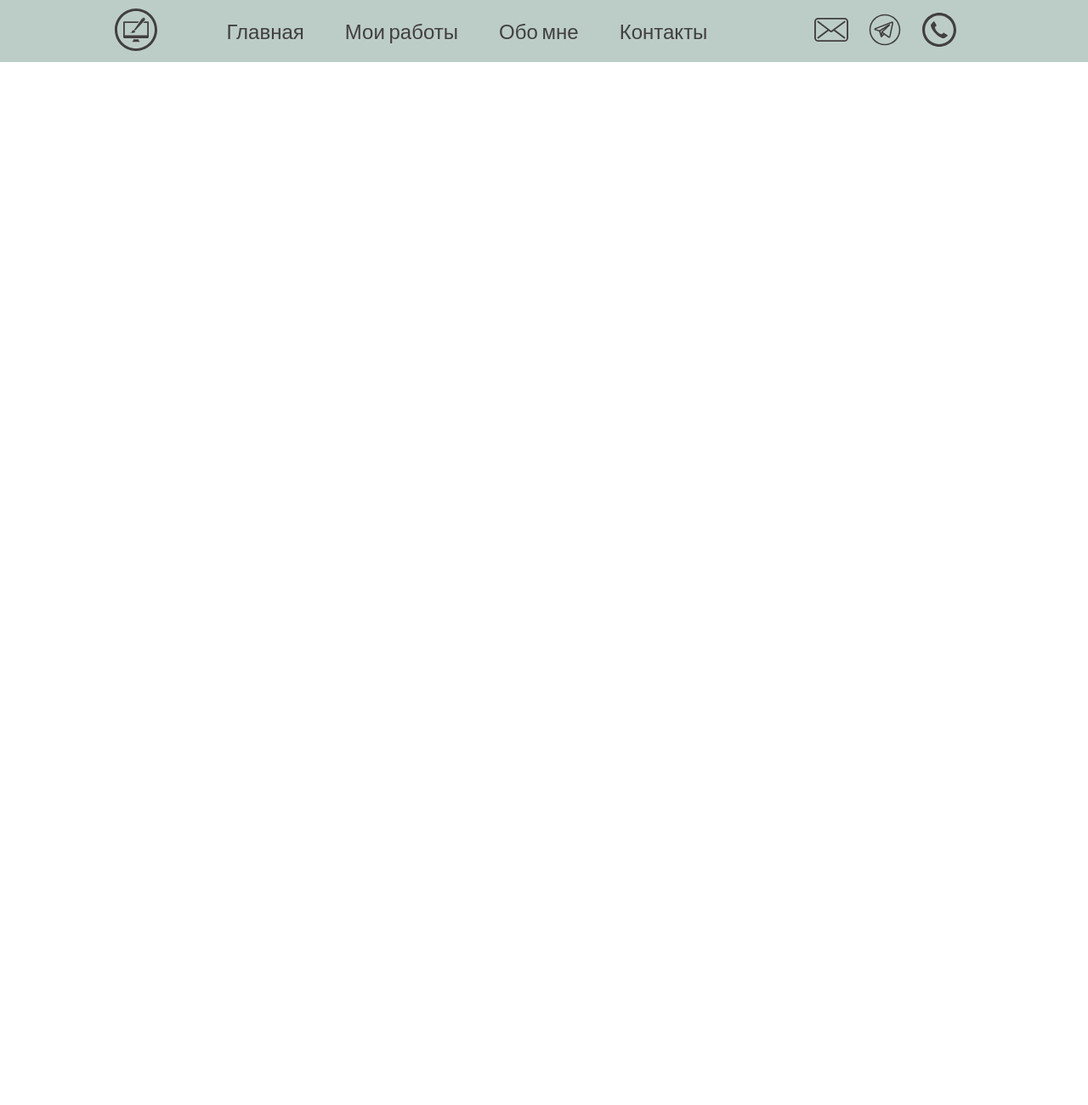
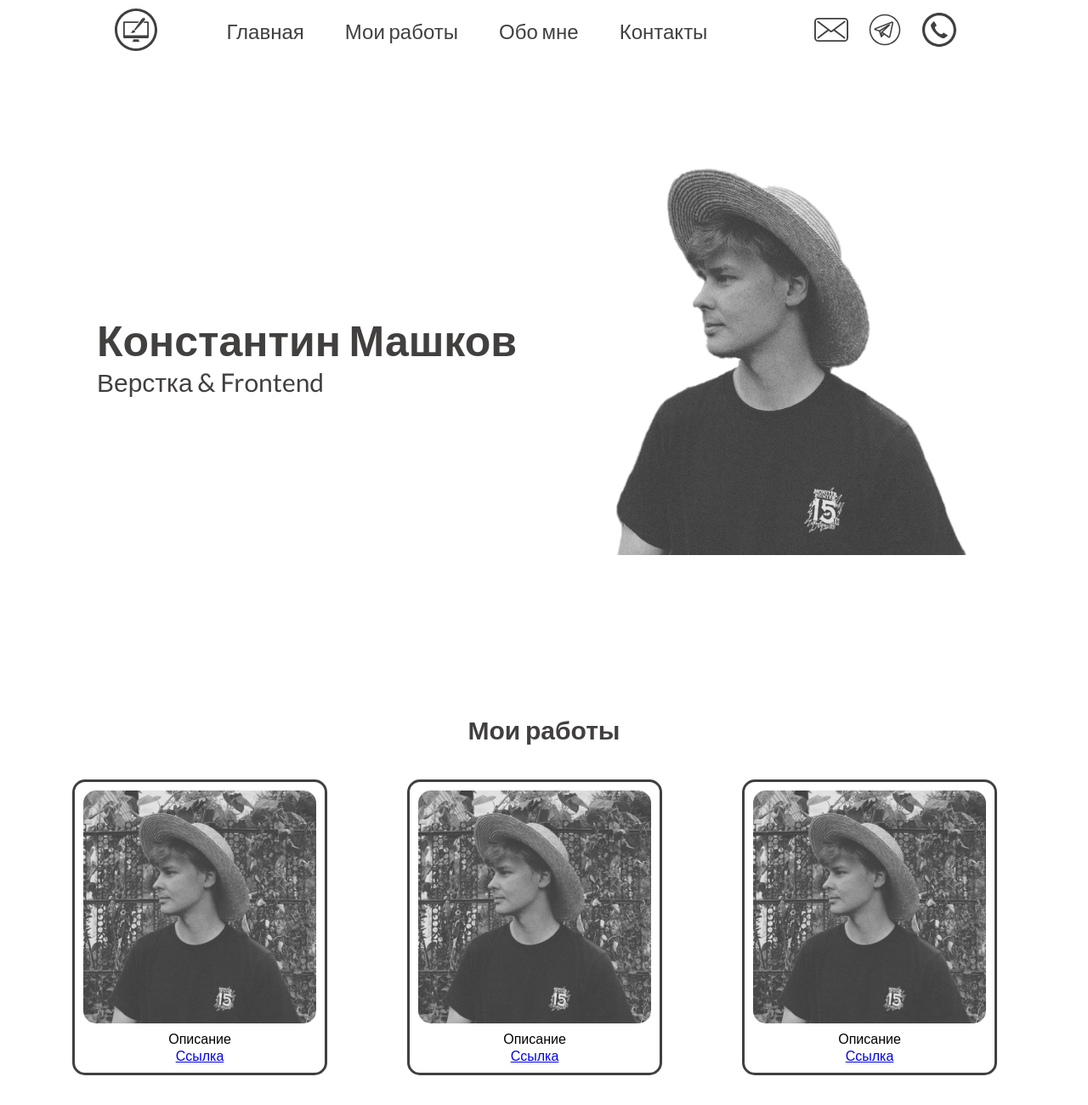
Before and after one commit to Konstantinys88/MyHouse, a website: page src/index.html in a window 1280 px wide. Shown: the top 1300 px of the page at 85% size. Before the commit the page ends 800 px from the top, so only its background shows below. Drawn offline with Linux system fonts and the light colour scheme.

Commit message:
block work

```diff
--- a/src/index.html
+++ b/src/index.html
@@ -45,7 +45,43 @@
 
     <section class="my-info">
         <div class="container">
+            <div class="my-info__wrapper">
+                <div class="my-info__content">
+                    <h2>Константин Машков</h2>
+                    <p>Верстка & Frontend</p>
+                </div>
+                <div class="my-info__photo">
+                    <img src="img/photo-transformed.png" alt="photo">
+                </div>
+            </div>
+        </div>
+    </section>
 
+    <section class="works">
+        <div class="container">
+            <div class="works__title title">Мои работы</div>
+            <div class="works__grid">
+                <div class="works__grid-item">
+                    <img src="img/photo.jpg" alt="project">
+                    <p>Описание</p>
+                    <a href="#">Ссылка</a>
+                </div>
+                <div class="works__grid-item">
+                    <img src="img/photo.jpg" alt="project">
+                    <p>Описание</p>
+                    <a href="#">Ссылка</a>
+                </div>
+                <div class="works__grid-item">
+                    <img src="img/photo.jpg" alt="project">
+                    <p>Описание</p>
+                    <a href="#">Ссылка</a>
+                </div>
+                <div class="works__grid-item">
+                    <img src="img/photo.jpg" alt="project">
+                    <p>Описание</p>
+                    <a href="#">Ссылка</a>
+                </div>
+            </div>
         </div>
     </section>
 
--- a/src/styles/base/_variables.scss
+++ b/src/styles/base/_variables.scss
@@ -1 +1,2 @@
 $font-lato: 'Lato', sans-serif;
+$text-color: rgb(66, 63, 63);
--- a/src/styles/block/_body.scss
+++ b/src/styles/block/_body.scss
@@ -1,7 +1,13 @@
 body {
-  font-family: $font-lato;
-  .container {
-    max-width: 1110px;
-    margin: 0 auto;
-  }
+    font-family: $font-lato;
+      .container {
+          max-width: 1110px;
+          margin: 0 auto;
+    }
 }
+
+.title {
+	color: $text-color;
+	font-size: 30px;
+	font-weight: 700;
+}
--- a/src/styles/block/_header.scss
+++ b/src/styles/block/_header.scss
@@ -1,10 +1,15 @@
 .header {
-    background-color:rgb(188, 205, 199);
+    background-color:rgb(255, 255, 255 , 0.7);
+    position: fixed;
+    width: 100%;
     &__wrapper {
         padding: 10px;
         display: flex;
         justify-content: space-around;
         align-items: center;
+        // background-color:rgb(188, 205, 199);
+        width: 100%;
+        z-index: 10;
     }
     &__logo {
         img {
@@ -14,7 +19,7 @@
     &__navigation-a {
         text-decoration: none;
         padding-right: 45px;
-        color: rgb(66, 63, 63);
+        color: $text-color;
         font-size: 24px;
         font-weight: 500;
     }
--- a/src/styles/block/_media.scss
+++ b/src/styles/block/_media.scss
@@ -6,13 +6,15 @@
     .header {
         text-align: center;
         &__wrapper {
-            position: relative;
+            position: fixed;
             flex-direction: column;
             justify-content: center;
-            height: 100vh;
+            height: 100%;
+            width: 100%;
             left: -100%;
             transition: 0.6s;
-            background-color:rgb(188, 205, 199);
+            background-color:rgb(188, 205, 199, 0.9);
+            z-index: 10;
             &_active {
                 left: 0;
                 transition: 0.6s;
--- /dev/null
+++ b/src/styles/block/_myInfo.scss
@@ -0,0 +1,26 @@
+.my-info {
+    padding: 150px 25px 0;
+    height: 100vh;
+    &__wrapper {
+        display: flex;
+        justify-content: space-around;
+    }
+    &__content {
+        h2 {
+            padding-top: 220px;
+            color: $text-color;
+            font-size: 50px;
+        }
+        p {
+            color: $text-color;
+            font-size: 30px;
+        }
+    }
+    &__photo {
+        img {
+            width: 100%;
+            height: 100%;
+            max-width: 500px;
+        }
+    }
+}
--- /dev/null
+++ b/src/styles/block/_works.scss
@@ -0,0 +1,29 @@
+.works {
+    padding-top: 40px;
+    &__title {
+        text-align: center;
+    }
+    &__grid {
+        padding-top: 40px;
+        display: grid;
+        grid-template-columns: repeat(3, 344px);
+        gap: 50px;
+    }
+    &__grid-item {
+        // position: relative;
+        border: 1mm solid $text-color;
+        border-radius: 15px;
+        padding: 10px;
+        width: 100%;
+        max-width: 300px;
+        max-height: 500px;
+        text-align: center;
+        img {
+            border-radius: 15px;
+            width: 100%;
+        }
+        p {
+            padding-top: 5px;
+        }
+    }
+}
--- a/src/styles/main.scss
+++ b/src/styles/main.scss
@@ -14,6 +14,8 @@ html {
 @import 'base/variables';
 @import 'block/body';
 @import 'block/header';
+@import 'block/myInfo';
+@import 'block/works';
 
 
 @import 'block/footer';
```
Also changed, not shown: src/css/main.css, src/css/main.min.css, src/img/photo-transformed.png (added), src/img/photo.jpg (added), 2 other files.
